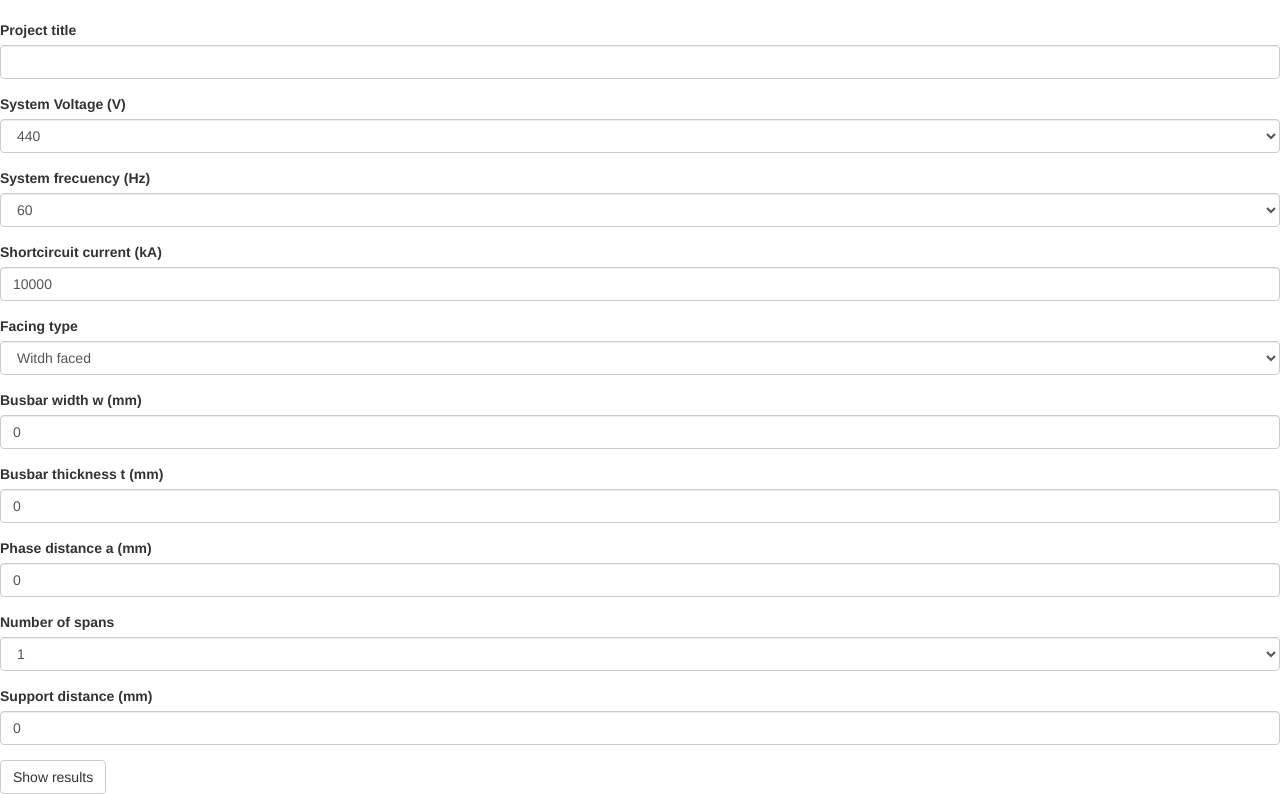
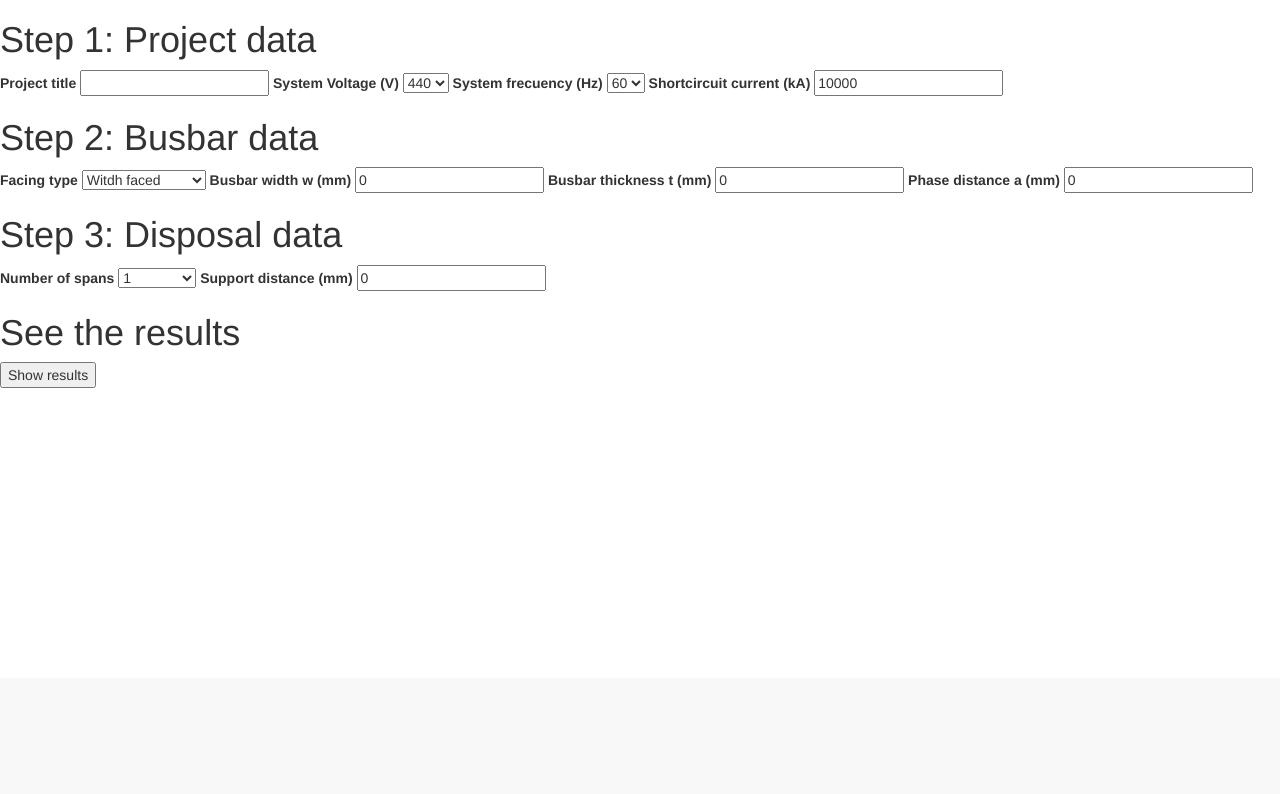
Before and after one commit to jhonat23/IEC-60895-busbar-shortcircuit-calculation, a Flask app: page /calc in a window 1280 px wide. Shown: the part 122-916 px from the top of the page. After the commit the page ends 510 px from the top, so only its background shows below. Run offline with Flask 2, Linux system fonts and the light colour scheme; some libraries are stand-ins or nearby versions.

Commit message:
first calc solved need to fix presentaion and start with next calcs

```diff
--- a/app/templates/calc.html
+++ b/app/templates/calc.html
@@ -4,11 +4,11 @@
 {% block body %}
     {{ super() }}
 
-    <form action="{{ url_for('calc') }}" method='POST'>
+    <!--<form action="{{ url_for('results') }}" method='POST'>
         {{ wtf.quick_form(calc_form, form_type='horizontal', horizontal_columns=('lg', 4, 2)) }}
-    </form>
+    </form>-->
 
-    <!--<form action="{{ url_for('calc') }}" method="POST">
+    <form action="{{ url_for('results') }}" method="POST">
 
         <div>
             <h1>Step 1: Project data</h1>
@@ -53,6 +53,6 @@
             <h1>See the results</h1>
         </div>
         {{calc_form.submit()}}
-    </form>-->
+    </form>
 
 {% endblock body %}
--- a/app/templates/results.html
+++ b/app/templates/results.html
@@ -8,6 +8,6 @@
         <iframe width="560" height="315" src="https://www.youtube.com/embed/kk0feCp_MZ4" title="YouTube video player" frameborder="0" allow="accelerometer; autoplay; clipboard-write; encrypted-media; gyroscope; picture-in-picture" allowfullscreen></iframe>
     </div>-->
 
-    <h1>{{ result }}</h1>
+    <h1>{{ magnetic_force }}</h1>
 
 {% endblock body %}
--- a/main.py
+++ b/main.py
@@ -1,5 +1,5 @@
 from app import create_app
-from flask import render_template, redirect, make_response
+from flask import render_template, redirect, make_response, url_for
 from app.forms import CalcForm
 from app.operations import magnetic_mid_force
 
@@ -22,23 +22,28 @@ def calc():
     }
 
     if calc_form.validate_on_submit():
-
-        current = calc_form.shortcircuit_current.data
-        support_distance = calc_form.support_distance.data
-        phase_distance = calc_form.phase_distance.data
-
-        print('SUBMIT DATA: ', current, support_distance, phase_distance)
-
-        result = round(magnetic_mid_force(current, support_distance, phase_distance), 2)
-
-        return render_template('results.html', result=result)
+        return redirect(url_for('results'))
 
     return render_template('calc.html', **context)
 
 @app.route('/results', methods=['GET', 'POST'])
 def results():
+    calc_form = CalcForm()
 
-    return render_template('results.html')
+    current = calc_form.shortcircuit_current.data
+    support_distance = calc_form.support_distance.data
+    phase_distance = calc_form.phase_distance.data
+
+    if phase_distance == 0 or phase_distance == None:
+        magnetic_force = 0
+    else:
+        magnetic_force = magnetic_mid_force(current, support_distance, phase_distance)
+
+    context = {
+        'magnetic_force': magnetic_force
+    }
+
+    return render_template('results.html', **context)
 
 if __name__ == '__main__':
     app.run(debug=True)
```
